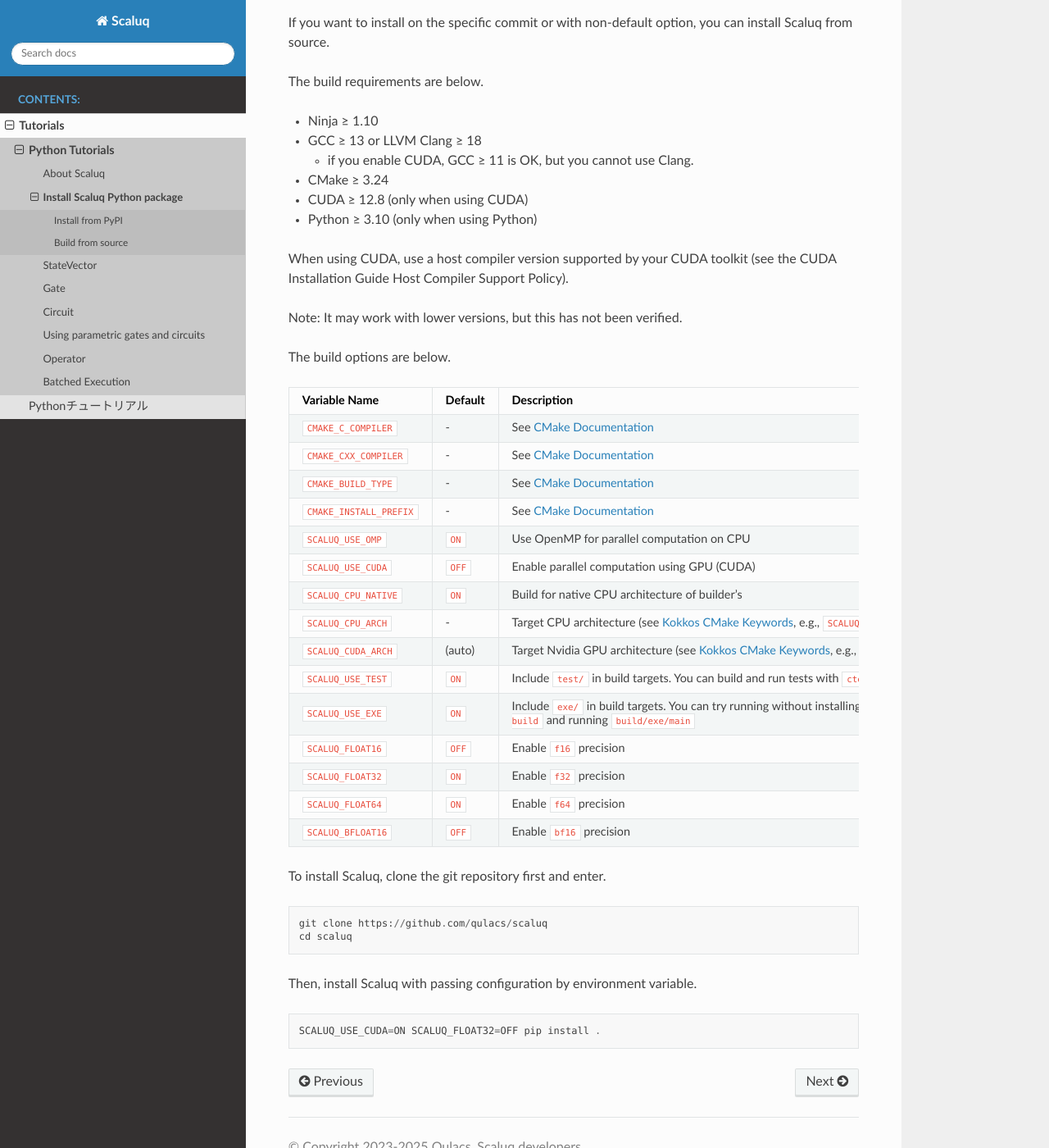
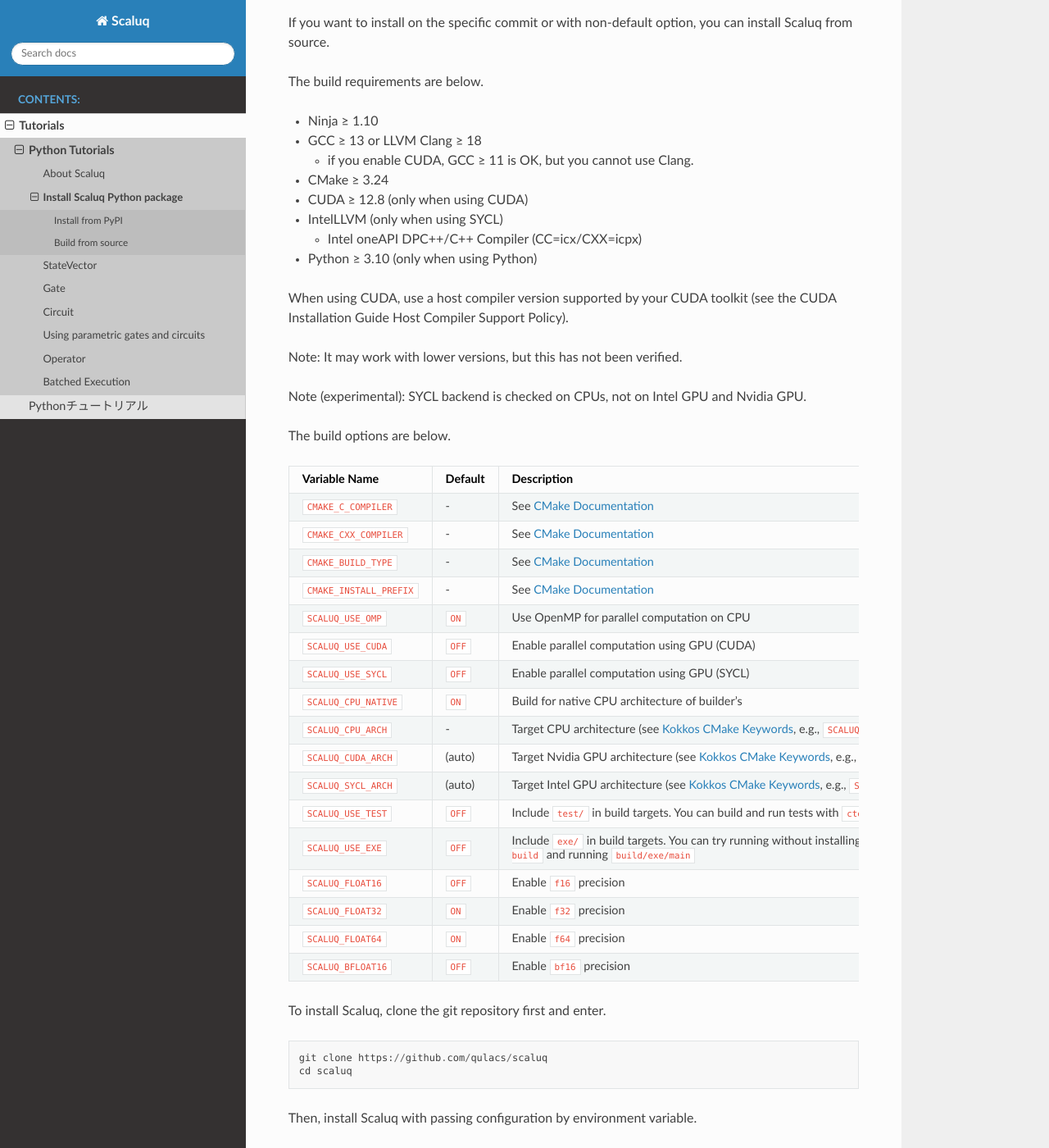
Before and after one commit to qulacs/scaluq, a Sphinx documentation site: the page built from doc/source/tutorials/python/en/install.md, in a window 1280 px wide and 1400 px high, scrolled down 565 px. Shown: the whole window at 82% size. Built offline with Sphinx 7.4.7 and the Read the Docs theme 3.1.0, drawn with Linux system fonts in a browser that asks for light colours.

Commit message:
Add sycl notation

```diff
--- a/doc/source/tutorials/python/en/install.md
+++ b/doc/source/tutorials/python/en/install.md
@@ -25,11 +25,15 @@
   - if you enable CUDA, GCC ≥ 11 is OK, but you cannot use Clang.
 - CMake ≥ 3.24
 - CUDA ≥ 12.8 (only when using CUDA)
+- IntelLLVM (only when using SYCL)
+  - Intel oneAPI DPC++/C++ Compiler (CC=icx/CXX=icpx)
 - Python ≥ 3.10 (only when using Python)
 
 When using CUDA, use a host compiler version supported by your CUDA toolkit (see the CUDA Installation Guide Host Compiler Support Policy).
 
 Note: It may work with lower versions, but this has not been verified.
+
+Note (experimental): SYCL backend is checked on CPUs, not on Intel GPU and Nvidia GPU.
 
 The build options are below.
 
@@ -41,11 +45,13 @@
 | `CMAKE_INSTALL_PREFIX` | -           | See [CMake Documentation](https://cmake.org/cmake/help/latest/variable/CMAKE_INSTALL_PREFIX.html) |
 | `SCALUQ_USE_OMP`       | `ON`        | Use OpenMP for parallel computation on CPU |
 | `SCALUQ_USE_CUDA`      | `OFF`       | Enable parallel computation using GPU (CUDA) |
+| `SCALUQ_USE_SYCL`      | `OFF`       | Enable parallel computation using GPU (SYCL) |
 | `SCALUQ_CPU_NATIVE`    | `ON`        | Build for native CPU architecture of builder's |
 | `SCALUQ_CPU_ARCH`      | -           | Target CPU architecture (see [Kokkos CMake Keywords](https://kokkos.org/kokkos-core-wiki/get-started/configuration-guide.html), e.g., `SCALUQ_CPU_ARCH=SKX`) |
 | `SCALUQ_CUDA_ARCH`     | (auto)      | Target Nvidia GPU architecture (see [Kokkos CMake Keywords](https://kokkos.org/kokkos-core-wiki/get-started/configuration-guide.html), e.g., `SCALUQ_CUDA_ARCH=AMPERE80`) |
-| `SCALUQ_USE_TEST`      | `ON`        | Include `test/` in build targets. You can build and run tests with `ctest --test-dir build/` |
-| `SCALUQ_USE_EXE`       | `ON`        | Include `exe/` in build targets. You can try running without installing by building with `ninja -C build` and running `build/exe/main` |
+| `SCALUQ_SYCL_ARCH`     | (auto)      | Target Intel GPU architecture (see [Kokkos CMake Keywords](https://kokkos.org/kokkos-core-wiki/get-started/configuration-guide.html), e.g., `SCALUQ_SYCL_ARCH=INTEL_PVC`) |
+| `SCALUQ_USE_TEST`      | `OFF`        | Include `test/` in build targets. You can build and run tests with `ctest --test-dir build/` |
+| `SCALUQ_USE_EXE`       | `OFF`        | Include `exe/` in build targets. You can try running without installing by building with `ninja -C build` and running `build/exe/main` |
 | `SCALUQ_FLOAT16`       | `OFF`       | Enable `f16` precision |
 | `SCALUQ_FLOAT32`       | `ON`        | Enable `f32` precision |
 | `SCALUQ_FLOAT64`       | `ON`        | Enable `f64` precision |
```
Also changed, not shown: README.md (+5 -3 lines), README_ja.md (+4 -2 lines), doc/source/tutorials/python/ja/install.md (+6 -0 lines).
